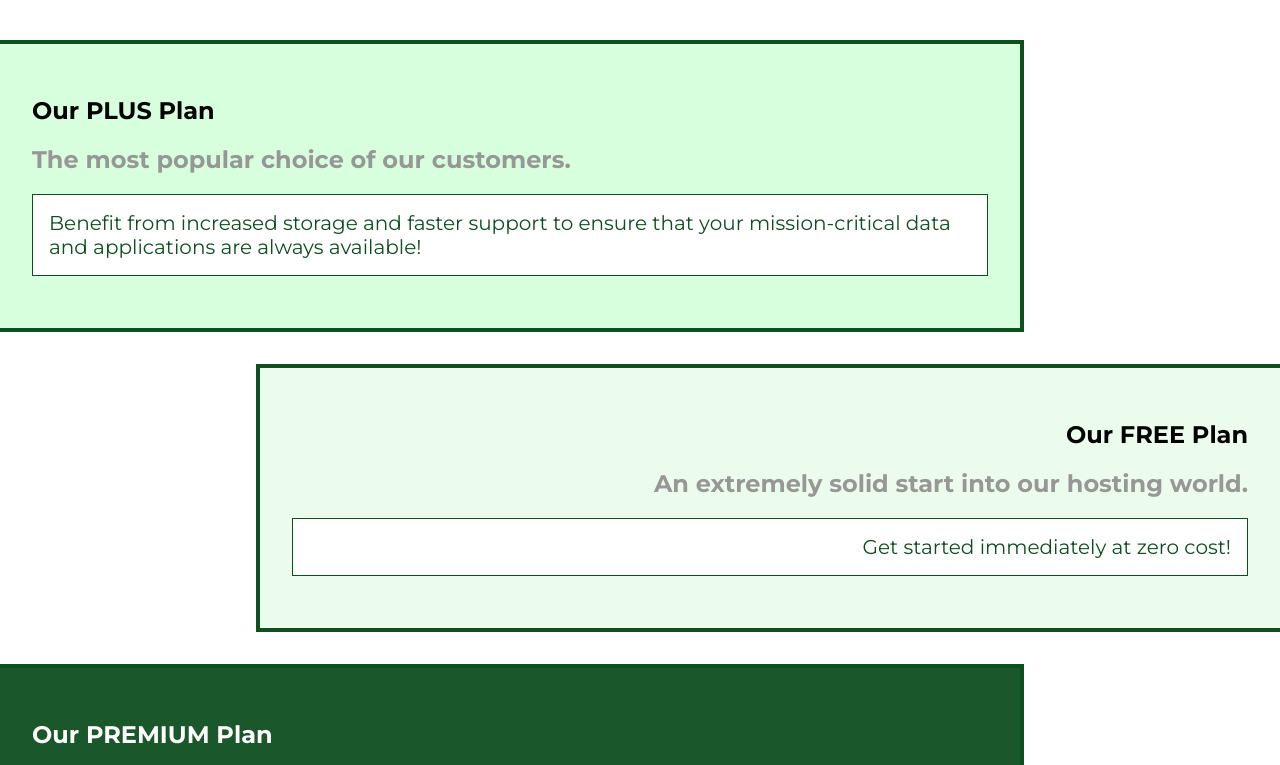
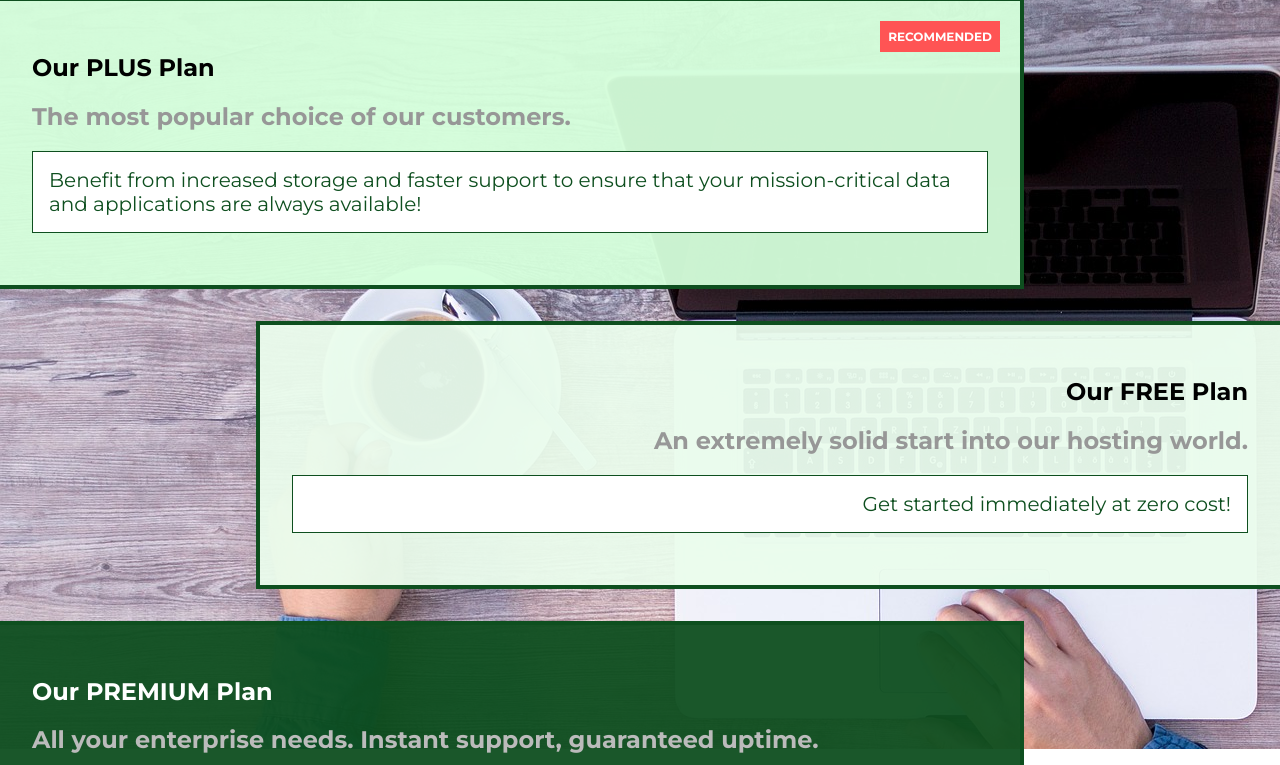
Before and after one commit to medaligm/css-flex-sass, a plain HTML site: page css Basic/partOne/packages/index.html in a window 1280 px wide. Shown: the part 51-816 px from the top of the page. Drawn offline with Linux system fonts and the light colour scheme.

Commit message:
Positioning elements with css

```diff
--- a/css Basic/partOne/packages/index.html
+++ b/css Basic/partOne/packages/index.html
@@ -15,6 +15,7 @@
   </head>
 
   <body>
+    <div class="background"></div>
     <header class="main-header">
       <div>
         <a href="../index.html" class="main-header__brand">uHost</a>
@@ -37,6 +38,7 @@
         <section class="package" id="plus">
             <a href="#">
                 <h1 class="package__title">Our PLUS Plan</h1>
+                <h2 class="package__badge">RECOMMENDED</h2>
                 <h2 class="package__subtitle">The most popular choice of our customers.</h2>
                 <p class="package__info">Benefit from increased storage and faster support to ensure that your mission-critical data and applications
                     are always available!</p>
--- a/css Basic/partOne/packages/packages.css
+++ b/css Basic/partOne/packages/packages.css
@@ -1,32 +1,52 @@
-main{
+main {
   padding-top: 32px;
 }
 
-.package{
+.background {
+  background: url("../images/plans-background.jpg");
+  width: 100%;
+  height: 100%;
+  position: fixed;
+  z-index: -1;
+}
+
+.package {
   width: 80%;
   margin: 16px 0;
   border: 4px solid #0e4f1f;
   border-left: none;
+  position: relative;
 }
 
 .package:hover,
-.package:active{
+.package:active {
   box-shadow: 2px 2px 4px rgba(0, 0, 0, 0.5);
   border-color: #ff5454;
 }
 
-.package a{
+.package a {
   text-decoration: none;
   color: inherit;
   display: block;
   padding: 32px;
 }
 
-.package__subtitle{
+.package__badge {
+  position: absolute;
+  top: 0px;
+  right: 0;
+  margin: 20px;
+  font-size: 12px;
+  color: white;
+  background: #ff5454;
+  padding: 8px;
+}
+
+.package__subtitle {
   color: #979797;
 }
 
-.package__info{
+.package__info {
   padding: 16px;
   border: 1px solid #0e4f1f;
   font-size: 20px;
@@ -34,15 +54,15 @@ main{
   background: white;
 }
 
-.clearfix{
+.clearfix {
   clear: both;
 }
 
-#plus{
+#plus {
   background: rgba(213, 255, 220, 0.95);
 }
 
-#free{
+#free {
   background: rgba(234, 252, 237, 0.95);
   float: right;
   border-right: none;
@@ -55,14 +75,14 @@ main{
   border-left-color: #ff5454;
 }
 
-#premium{
+#premium {
   background: rgba(14, 79, 31, 0.95);
 }
 
-#premium .package__title{
+#premium .package__title {
   color: white;
 }
 
-#premium .package__subtitle{
+#premium .package__subtitle {
   color: #bbb;
 }
--- a/css Basic/partOne/shared.css
+++ b/css Basic/partOne/shared.css
@@ -9,8 +9,12 @@
 
 .main-header {
     width: 100%;
+    position: fixed;
     background: #2ddf5c;
     padding: 8px 16px;
+    top: 0;
+    left: 0;
+    z-index: 1;
   }
   .main-header > div {
     display: inline-block;
```
Also changed, not shown: css Basic/partOne/images/plans-background.jpg (added). Lines whose indentation alone changed are shown as unchanged.
